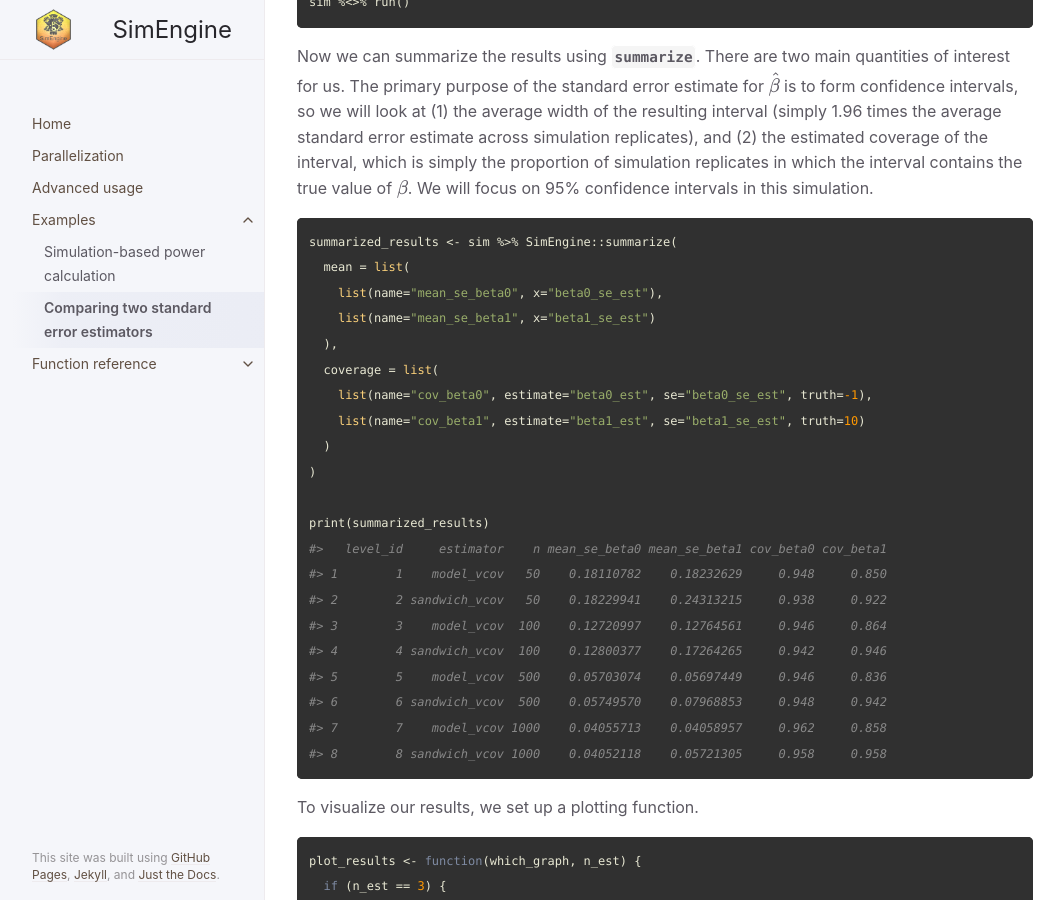
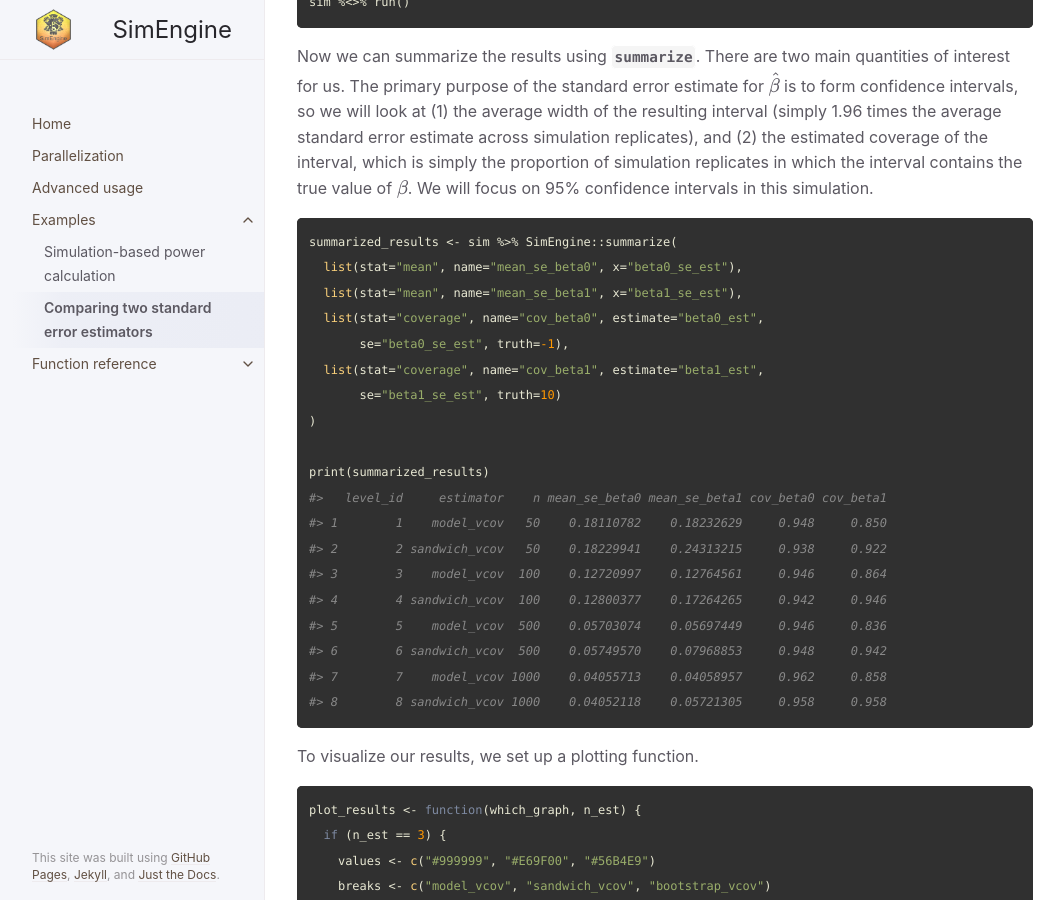
Before and after one commit to Avi-Kenny/SimEngine, a Jekyll site: the page built from docs/docs/examples/example-2.md, in a window 1280 px wide and 900 px high, scrolled down 3303 px. Shown: the whole window, without its empty margins (107-1171 px from the left). Built offline with Jekyll 4.4.1, drawn with Linux system fonts in a browser that asks for light colours; formulas are drawn with MathJax 3; some of the changed text lies outside the part shown.

Commit message:
Updated `summarize()` calls in examples/vignettes

````diff
--- a/docs/docs/examples/example-2.md
+++ b/docs/docs/examples/example-2.md
@@ -104,14 +104,12 @@ Now we can summarize the results using `summarize`. There are two main quantitie
 
 ```R
 summarized_results <- sim %>% SimEngine::summarize(
-  mean = list(
-    list(name="mean_se_beta0", x="beta0_se_est"),
-    list(name="mean_se_beta1", x="beta1_se_est")
-  ),
-  coverage = list(
-    list(name="cov_beta0", estimate="beta0_est", se="beta0_se_est", truth=-1),
-    list(name="cov_beta1", estimate="beta1_est", se="beta1_se_est", truth=10)
-  )
+  list(stat="mean", name="mean_se_beta0", x="beta0_se_est"),
+  list(stat="mean", name="mean_se_beta1", x="beta1_se_est"),
+  list(stat="coverage", name="cov_beta0", estimate="beta0_est",
+       se="beta0_se_est", truth=-1),
+  list(stat="coverage", name="cov_beta1", estimate="beta1_est",
+       se="beta1_se_est", truth=10)
 )
 
 print(summarized_results)
@@ -241,14 +239,12 @@ Now that we have the bootstrap results included in our simulation object, we can
 
 ```R
 summarized_results <- sim %>% SimEngine::summarize(
-  mean = list(
-    list(name="mean_se_beta0", x="beta0_se_est"),
-    list(name="mean_se_beta1", x="beta1_se_est")
-  ),
-  coverage = list(
-    list(name="cov_beta0", estimate="beta0_est", se="beta0_se_est", truth=-1),
-    list(name="cov_beta1", estimate="beta1_est", se="beta1_se_est", truth=10)
-  )
+  list(stat="mean", name="mean_se_beta0", x="beta0_se_est"),
+  list(stat="mean", name="mean_se_beta1", x="beta1_se_est"),
+  list(stat="coverage", name="cov_beta0", estimate="beta0_est",
+       se="beta0_se_est", truth=-1),
+  list(stat="coverage", name="cov_beta1", estimate="beta1_est",
+       se="beta1_se_est", truth=10)
 )
 
 plot_results("width")
--- a/vignettes/example_1.Rmd
+++ b/vignettes/example_1.Rmd
@@ -76,7 +76,7 @@ We are now ready to run the simulation. After obtaining results, we calculate po
 sim %<>% run()
 
 power_sim <- sim %>% summarize(
-  mean = list(name="power", x="reject")
+  list(stat="mean", name="power", x="reject")
 )
 print(power_sim)
 ```
````
Also changed, not shown: docs/docs/examples/example-1.md (+1 -1 lines), vignettes/example_2.Rmd (+12 -16 lines).
